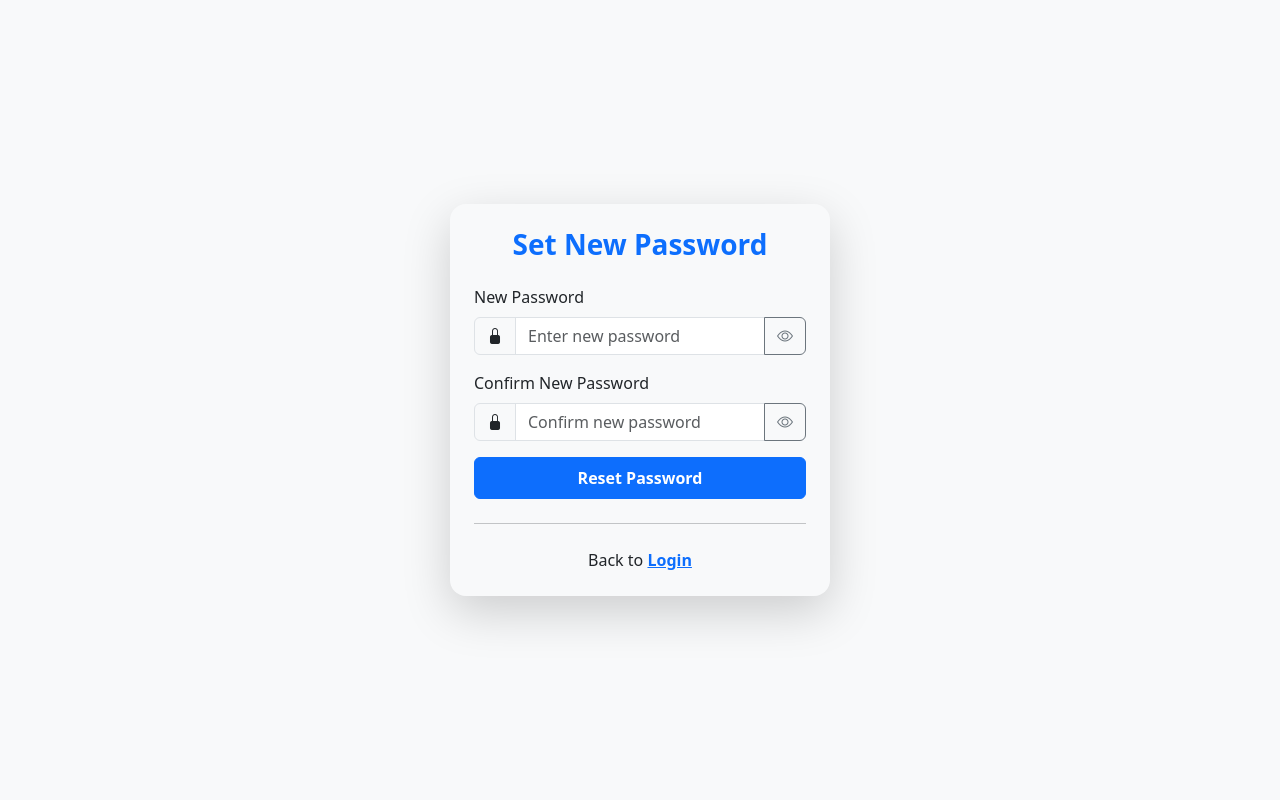
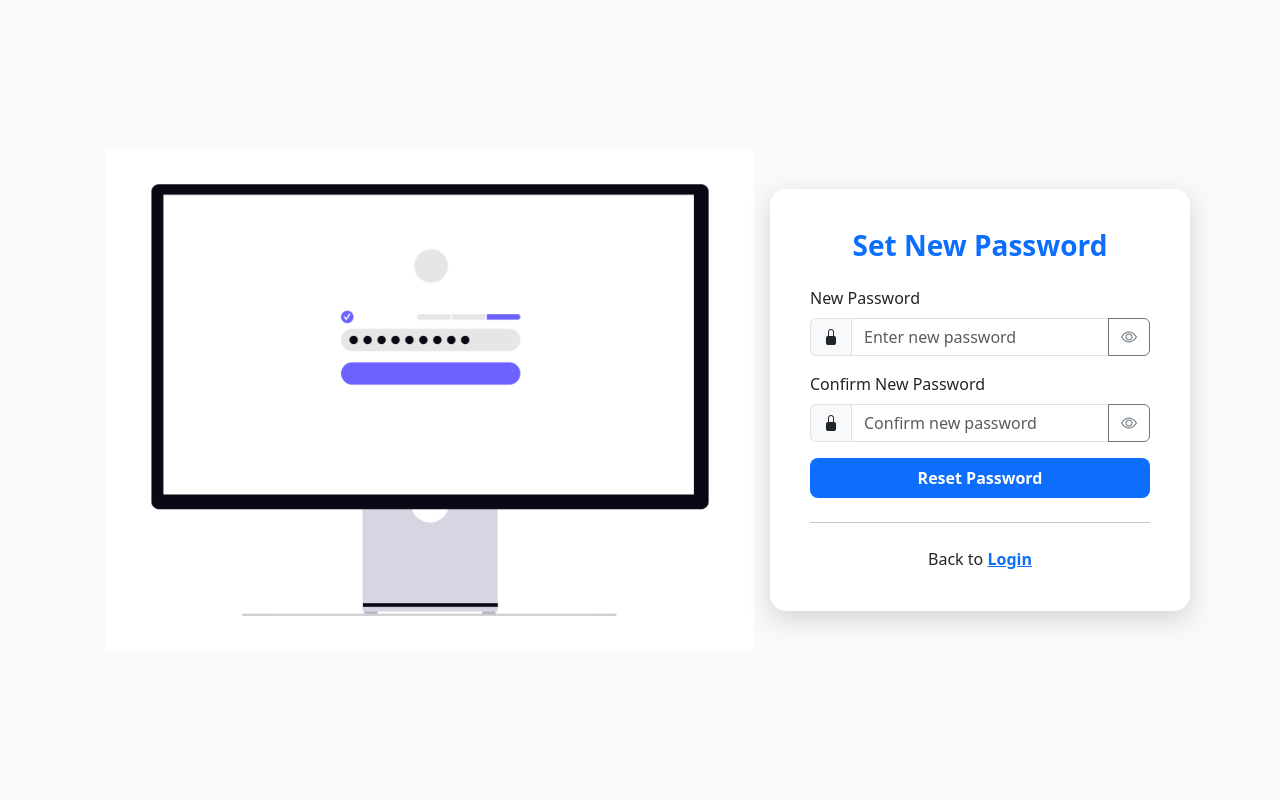
Before and after one commit to Chhea012/automated_system, a Flask app: template app/templates/auth/reset_password.html in a window 1280 px wide. Run offline with Flask 3, Linux system fonts and the light colour scheme; the template is opened without the code that fills it: values that come from a table or form of the project are taken from there, others are empty; parts of the project's set-up code (start-up, migrations or seed data) failed here and were passed over.

Commit message:
feature: update the feature ui reset_password for the request reset password ui form more good and best practice for new password [ASC-79]

```diff
--- a/app/templates/auth/reset_password.html
+++ b/app/templates/auth/reset_password.html
@@ -7,12 +7,55 @@
     <link href="https://cdn.jsdelivr.net/npm/bootstrap@5.3.0/dist/css/bootstrap.min.css" rel="stylesheet">
     <script src="https://cdn.jsdelivr.net/npm/bootstrap@5.3.0/dist/js/bootstrap.bundle.min.js"></script>
     <link rel="stylesheet" href="https://cdn.jsdelivr.net/npm/bootstrap-icons@1.10.5/font/bootstrap-icons.css">
+
+    <style>
+        body {
+            background-color: #f8f9fa;
+        }
+        .reset-wrapper {
+            max-width: 1100px;
+            width: 100%;
+        }
+        .reset-image {
+            flex: 1.2; /* Bigger left side */
+            padding: 1rem;
+        }
+        .reset-image img {
+            width: 100%;
+            height: auto;
+        }
+        .reset-card {
+            flex: 1;
+            max-width: 420px;
+            border-radius: 1rem;
+            box-shadow: 0 8px 25px rgba(0,0,0,0.15);
+            background: #fff;
+            padding: 2.5rem;
+        }
+        .reset-card h3 {
+            font-weight: bold;
+            color: #0d6efd;
+        }
+        .btn-primary {
+            background-color: #0d6efd;
+            border: none;
+            border-radius: .5rem;
+        }
+    </style>
 </head>
 <body>
-    <div class="d-flex justify-content-center align-items-center vh-100 bg-light">
-        <div class="shadow-lg p-4 rounded-4" style="width: 380px; box-shadow: rgba(0, 0, 0, 0.24) 0px 3px 8px;">
+    <div class="d-flex justify-content-center align-items-center vh-100">
+        <div class="d-flex flex-column flex-md-row align-items-center reset-wrapper">
+
+            <!-- Left: Cover Image -->
+            <div class="reset-image mb-4 mb-md-0">
+                <img src="{{ url_for('static', filename='img/new_password.png') }}" alt="Reset Password">
+            </div>
+
+            <!-- Right: Reset Password Card -->
+            <div class="reset-card">
                 <div class="text-center mb-4">
-                <h3 class="fw-bold text-primary">Set New Password</h3>
+                    <h3>Set New Password</h3>
                 </div>
                 <form method="POST" action="{{ url_for('auth.reset_password', token=token) }}">
                     {{ form.hidden_tag() }}
@@ -26,45 +69,52 @@
                             {% endfor %}
                         {% endif %}
                     {% endwith %}
+
+                    <!-- New Password -->
                     <div class="mb-3">
                         <label for="password" class="form-label">New Password</label>
                         <div class="input-group">
                             <span class="input-group-text"><i class="bi bi-lock-fill"></i></span>
-                        {{ form.password(class="form-control", placeholder="Enter new password") }}
+                            {{ form.password(class="form-control", id="password", placeholder="Enter new password") }}
                             <button type="button" class="btn btn-outline-secondary" id="togglePassword">
                                 <i class="bi bi-eye"></i>
                             </button>
                         </div>
-                    {% if form.password.errors %}
                         {% for error in form.password.errors %}
                             <div class="text-danger">{{ error }}</div>
                         {% endfor %}
-                    {% endif %}
                     </div>
+
+                    <!-- Confirm Password -->
                     <div class="mb-3">
                         <label for="confirm_password" class="form-label">Confirm New Password</label>
                         <div class="input-group">
                             <span class="input-group-text"><i class="bi bi-lock-fill"></i></span>
-                        {{ form.confirm_password(class="form-control", placeholder="Confirm new password") }}
+                            {{ form.confirm_password(class="form-control", id="confirm_password", placeholder="Confirm new password") }}
                             <button type="button" class="btn btn-outline-secondary" id="toggleConfirmPassword">
                                 <i class="bi bi-eye"></i>
                             </button>
                         </div>
-                    {% if form.confirm_password.errors %}
                         {% for error in form.confirm_password.errors %}
                             <div class="text-danger">{{ error }}</div>
                         {% endfor %}
-                    {% endif %}
                     </div>
+
+                    <!-- Submit -->
                     {{ form.submit(class="btn btn-primary w-100 py-2 fw-bold") }}
                 </form>
+
                 <hr class="my-4">
                 <div class="text-center">
                     <p class="mb-0">Back to <a href="{{ url_for('auth.login') }}" class="text-primary fw-bold">Login</a></p>
                 </div>
             </div>
+
         </div>
+    </div>
+
     <script>
+        // Toggle password
         const togglePassword = document.getElementById('togglePassword');
         const password = document.getElementById('password');
         togglePassword.addEventListener('click', function () {
@@ -73,6 +123,8 @@
             this.querySelector('i').classList.toggle('bi-eye');
             this.querySelector('i').classList.toggle('bi-eye-slash');
         });
+
+        // Toggle confirm password
         const toggleConfirmPassword = document.getElementById('toggleConfirmPassword');
         const confirmPassword = document.getElementById('confirm_password');
         toggleConfirmPassword.addEventListener('click', function () {
```
Also changed, not shown: app/static/img/new_password.png (added). Lines whose indentation alone changed are shown as unchanged.
